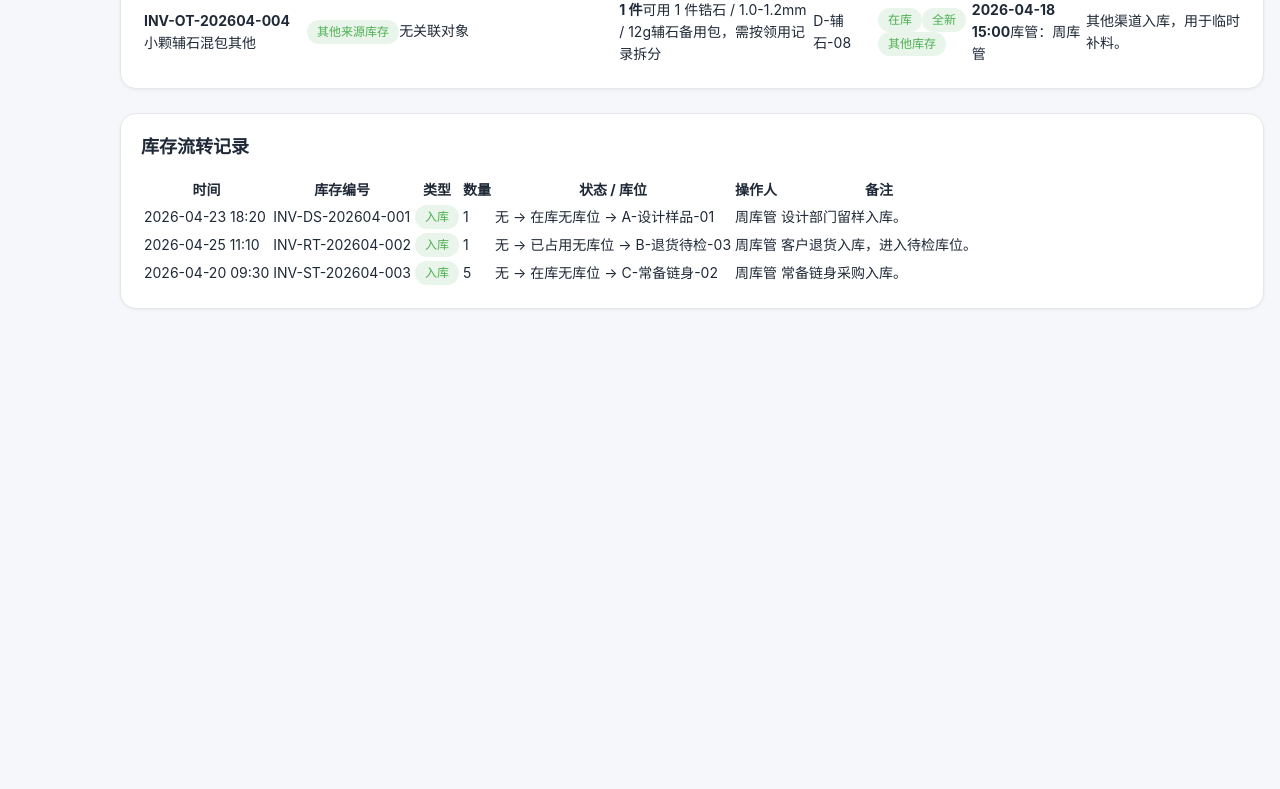
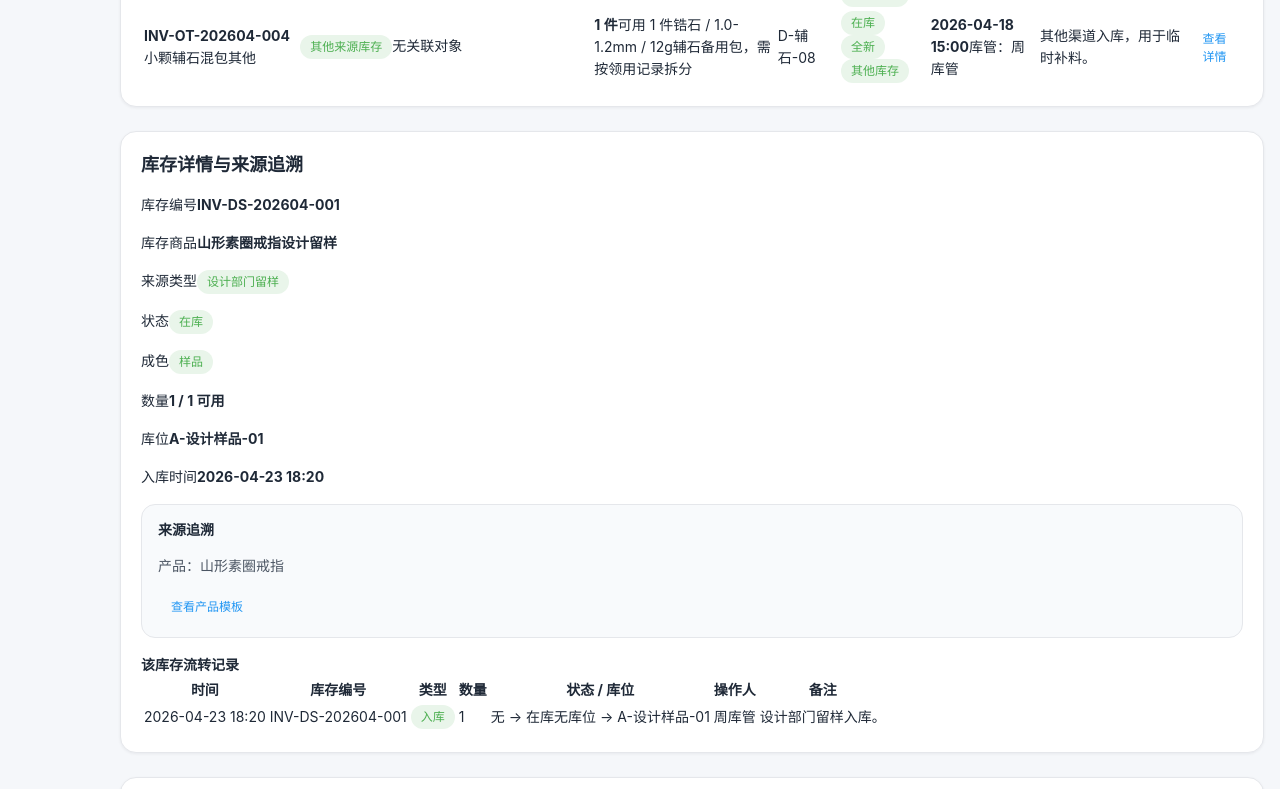
Before and after one commit to lulichao1991/erp2, a React (Vite) app: page /inventory in a window 1280 px wide. Shown: the part 1300-2089 px from the top of the page. Before the commit the page ends 1637 px from the top, so only its background shows below. Built offline with nearby package versions, Linux system fonts and the light colour scheme.

Commit message:
feat: add inventory source trace detail

```diff
--- a/src/pages/inventory/InventoryListPage.tsx
+++ b/src/pages/inventory/InventoryListPage.tsx
@@ -128,6 +128,7 @@ export const InventoryListPage = () => {
   const [filters, setFilters] = useState<InventoryFilters>(initialFilters)
   const [movementDraft, setMovementDraft] = useState<MovementDraft>(() => createMovementDraft(inventoryItemsMock[0]))
   const [inboundDraft, setInboundDraft] = useState<InboundDraft>(initialInboundDraft)
+  const [selectedInventoryItemId, setSelectedInventoryItemId] = useState(inventoryItemsMock[0]?.id ?? '')
   const [formMessage, setFormMessage] = useState('')
 
   const rows = useMemo(
@@ -143,6 +144,8 @@ export const InventoryListPage = () => {
   )
   const visibleRows = useMemo(() => filterInventoryRows(rows, filters), [filters, rows])
   const summary = useMemo(() => buildInventorySummary(rows), [rows])
+  const selectedRow = useMemo(() => rows.find((row) => row.item.id === selectedInventoryItemId) ?? visibleRows[0] ?? rows[0], [rows, selectedInventoryItemId, visibleRows])
+  const selectedMovements = useMemo(() => movements.filter((movement) => movement.inventoryItemId === selectedRow?.item.id), [movements, selectedRow])
 
   const updateFilter = <K extends keyof InventoryFilters>(key: K, value: InventoryFilters[K]) => {
     setFilters((current) => ({
@@ -239,6 +242,7 @@ export const InventoryListPage = () => {
 
     setInventoryItems((current) => [item, ...current])
     setMovements((current) => [movement, ...current])
+    setSelectedInventoryItemId(item.id)
     setMovementDraft(createMovementDraft(item))
     setInboundDraft(initialInboundDraft)
     setFormMessage(`已新增入库：${item.inventoryCode}`)
@@ -451,7 +455,11 @@ export const InventoryListPage = () => {
       </div>
 
       <SectionCard title="库存台账" description="库管视角只管理库存资产，不推进商品行生产、财务或售后状态。">
-        {visibleRows.length > 0 ? <InventoryTable rows={visibleRows} /> : <EmptyState title="暂无库存记录" description="当前筛选条件下没有库存商品，请放宽筛选或切回全部来源。" />}
+        {visibleRows.length > 0 ? <InventoryTable rows={visibleRows} selectedId={selectedRow?.item.id} onSelect={setSelectedInventoryItemId} /> : <EmptyState title="暂无库存记录" description="当前筛选条件下没有库存商品，请放宽筛选或切回全部来源。" />}
+      </SectionCard>
+
+      <SectionCard title="库存详情与来源追溯" description="查看单件库存的来源、关联对象和该库存自己的流转记录。">
+        {selectedRow ? <InventoryDetail row={selectedRow} movements={selectedMovements} /> : <EmptyState title="未选择库存" description="请选择一条库存记录查看详情。" />}
       </SectionCard>
 
       <SectionCard title="库存流转记录" description="记录入库、占用、释放、出库、报废和库位调整。">
@@ -461,7 +469,7 @@ export const InventoryListPage = () => {
   )
 }
 
-const InventoryTable = ({ rows }: { rows: InventoryRow[] }) => (
+const InventoryTable = ({ rows, selectedId, onSelect }: { rows: InventoryRow[]; selectedId?: string; onSelect: (id: string) => void }) => (
   <div className="table-wrap">
     <table className="data-table">
       <thead>
@@ -473,11 +481,12 @@ const InventoryTable = ({ rows }: { rows: InventoryRow[] }) => (
           <th>状态</th>
           <th>入库信息</th>
           <th>备注</th>
+          <th>操作</th>
         </tr>
       </thead>
       <tbody>
         {rows.map((row) => (
-          <tr key={row.item.id}>
+          <tr key={row.item.id} className={selectedId === row.item.id ? 'selected-row' : undefined}>
             <td>
               <strong>{row.item.inventoryCode}</strong>
               <span className="muted-block">{row.item.name}</span>
@@ -509,10 +518,67 @@ const InventoryTable = ({ rows }: { rows: InventoryRow[] }) => (
               <span className="muted-block">库管：{row.item.keeperName}</span>
             </td>
             <td>{row.item.remark || '无'}</td>
+            <td>
+              <button type="button" className="button ghost small" onClick={() => onSelect(row.item.id)}>
+                查看详情
+              </button>
+            </td>
           </tr>
         ))}
       </tbody>
     </table>
+  </div>
+)
+
+const InventoryDetail = ({ row, movements }: { row: InventoryRow; movements: InventoryMovement[] }) => (
+  <div className="stack">
+    <div className="info-grid">
+      <div>
+        <span className="info-label">库存编号</span>
+        <strong>{row.item.inventoryCode}</strong>
+      </div>
+      <div>
+        <span className="info-label">库存商品</span>
+        <strong>{row.item.name}</strong>
+      </div>
+      <div>
+        <span className="info-label">来源类型</span>
+        <StatusTag value={row.sourceLabel} />
+      </div>
+      <div>
+        <span className="info-label">状态</span>
+        <StatusTag value={row.statusLabel} />
+      </div>
+      <div>
+        <span className="info-label">成色</span>
+        <StatusTag value={row.conditionLabel} />
+      </div>
+      <div>
+        <span className="info-label">数量</span>
+        <strong>
+          {row.item.availableQuantity} / {row.item.quantity} 可用
+        </strong>
+      </div>
+      <div>
+        <span className="info-label">库位</span>
+        <strong>{row.item.warehouseLocation}</strong>
+      </div>
+      <div>
+        <span className="info-label">入库时间</span>
+        <strong>{row.item.receivedAt}</strong>
+      </div>
+    </div>
+
+    <div className="subtle-panel">
+      <strong>来源追溯</strong>
+      <p className="text-muted">{row.linkedSummary}</p>
+      <InventoryLinks row={row} />
+    </div>
+
+    <div>
+      <strong>该库存流转记录</strong>
+      {movements.length > 0 ? <MovementTable movements={movements} /> : <EmptyState title="暂无流转记录" description="当前库存还没有单独的流转记录。" />}
+    </div>
   </div>
 )
 
```
Also changed, not shown: 5 other files (tests, documents, lock files or other folders).
